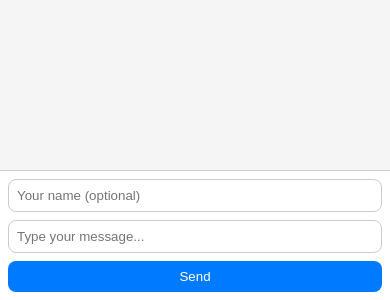
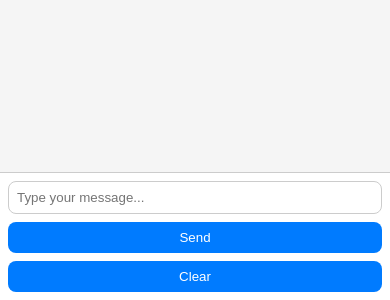
Before and after one commit to antoniuspangestuwidodo/RagBotWebChat, a website: page public/index.html in a window 390 px wide. Shown: the part 544-844 px from the top of the page. Drawn offline with Linux system fonts and the light colour scheme.

Commit message:
Clear button

```diff
--- a/public/index.html
+++ b/public/index.html
@@ -69,12 +69,12 @@
       background: #fff;
       position: sticky;
       bottom: 0;
+      gap: 0.5rem;
     }
 
-    #userName, #userInput {
+    #userInput {
       flex: 1;
       padding: 0.5rem;
-      margin-right: 0.5rem;
       border: 1px solid #ccc;
       border-radius: 8px;
     }
@@ -97,8 +97,7 @@
         flex-direction: column;
       }
 
-      #userName, #userInput {
-        margin-bottom: 0.5rem;
+      #userInput {
         margin-right: 0;
       }
 
@@ -112,9 +111,9 @@
   <div id="chat-container"></div>
 
   <div id="input-area">
-    <input type="text" id="userName" placeholder="Your name (optional)" />
     <input type="text" id="userInput" placeholder="Type your message..." />
     <button onclick="sendMessage()">Send</button>
+    <button onclick="clearChat()">Clear</button>
   </div>
 
   <script>
@@ -142,12 +141,13 @@
       if (typing) typing.remove();
     }
 
+    function clearChat() {
+      chatContainer.innerHTML = '';
+    }
+
     async function sendMessage() {
       const input = document.getElementById('userInput');
-      const name = document.getElementById('userName');
       const message = input.value.trim();
-      const userName = name.value.trim();
-
       if (!message) return;
 
       appendMessage(message, 'user');
@@ -157,7 +157,7 @@
       const res = await fetch("https://ragteamscloudstorage-production.up.railway.app/api/webchat", {
         method: "POST",
         headers: { "Content-Type": "application/json" },
-        body: JSON.stringify({ question: message, userId: userName || "anonymous" })
+        body: JSON.stringify({ question: message, userId: "anonymous" })
       });
 
       const data = await res.json();
```
